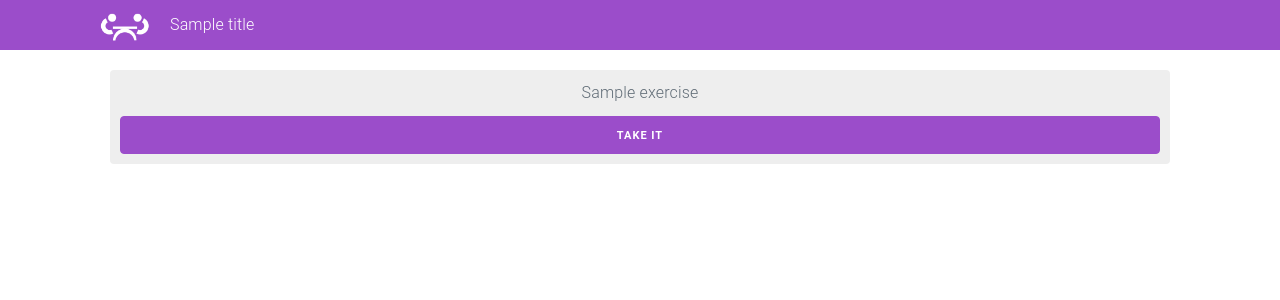
After one commit to CPNV-ES/MAW1-BPT-SMD, a PHP site: template templates/exercises/answering.php in a window 1280 px wide. The commit adds this page. Shown: the top 300 px of the page. Run offline with PHP 8.4, Linux system fonts and the light colour scheme; the template is opened without the code that fills it: most values are stand-ins (such as "Sample title", 1, 10 or a date in 2020).

Commit message:
Add view take exercise, with data

```diff
--- a/public/index.php
+++ b/public/index.php
@@ -21,6 +21,7 @@ $router->get('home_index', new Route('/', HomeController::class, 'index'));
 
 $router->get('exercises_index', new Route('/exercises', ExerciseController::class, 'index'));
 $router->get('exercises_new', new Route('/exercises/new', ExerciseController::class, 'new'));
+$router->get('exercises_answering', new Route('/exercises/answering', ExerciseController::class, 'answering'));
 $router->post('exercises_create', new Route('/exercises/new', ExerciseController::class, 'new'));
 $router->post('exercises_state', new Route('/exercises/:id/state', ExerciseController::class, 'state'));
 $router->post('exercises_delete', new Route('/exercises/:id', ExerciseController::class, 'delete'));
--- /dev/null
+++ b/templates/exercises/answering.php
@@ -0,0 +1,12 @@
+<main class="container">
+  <ul class="ansering-list">
+    <?php foreach ($params['exercises'] as $exercise) : ?>
+      <li class="row">
+        <div class="column card">
+          <div class="title"><?= $exercise->getTitle() ?></div>
+          <a class="button" href="/<?= ''?>">Take it</a>
+        </div>
+      </li>
+    <?php endforeach; ?>
+  </ul>
+</main>
```
Also changed, not shown: src/Controllers/ExerciseController.php (+10 -1 lines).
